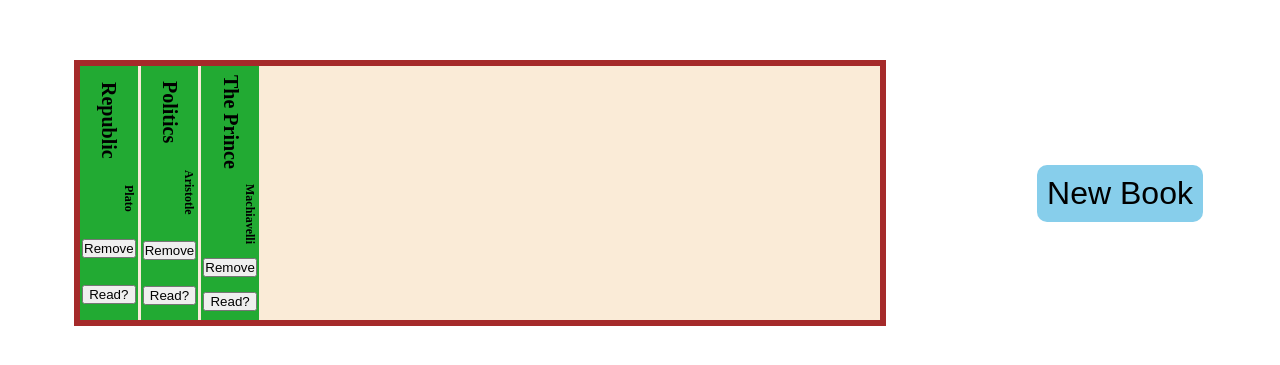
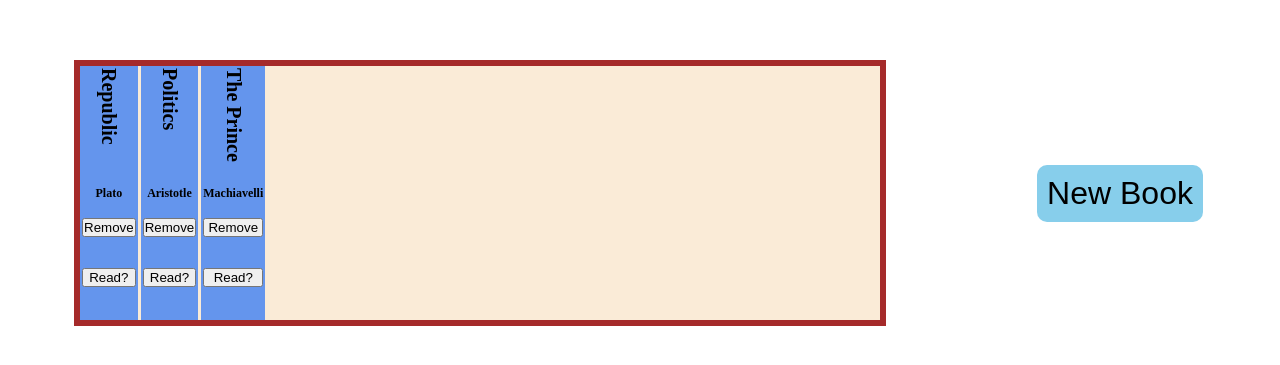
Before and after one commit to weboffools/library, a plain HTML site: page index.html in a window 1280 px wide. Shown: the part 207-572 px from the top of the page. Drawn offline with Linux system fonts and the light colour scheme.

Commit message:
Add read book button and functionality

```diff
--- a/main.js
+++ b/main.js
@@ -34,7 +34,13 @@ function removeBookEvent(btn) {
   });
 }
 
-
+function readBookEvent(btn) {
+  btn.addEventListener('click', (e) => {
+    let i = e.target.parentElement.dataset.indexNumber;
+    let book = e.target.parentElement;
+    books[i].readBook(book, i);
+  });
+}
 
 let books = [];
 
@@ -61,6 +67,7 @@ function addBooksToShelf() {
     let readBtn = document.createElement('button');
     readBtn.setAttribute('class', 'read-btn');
     readBtn.textContent = "Read?";
+    readBookEvent(readBtn);
 
     bookDiv.appendChild(title);
     bookDiv.appendChild(author);
@@ -76,8 +83,16 @@ function Book(title, author, pages, read) {
   this.pages = pages;
   this.read = read;
 
-  this.readBook = function() {
-    console.log("Read!");
+  this.readBook = function(book, i) {
+    let currBook = books[i];
+    let btn = book.lastChild;
+    if (currBook.read === 'read') {
+      currBook.read = 'not_read';
+      btn.setAttribute('style', 'background: red; border: none;');
+    } else {
+      currBook.read = 'read';
+      btn.setAttribute('style', 'background: green; border: none;');
+    }
   }
 }
 
--- a/style.css
+++ b/style.css
@@ -33,30 +33,26 @@
 
 .book {
   display: grid;
+  grid-template-rows: 2fr 1fr 1fr 1fr;
   font-size: 1.5rem;
-  align-items: center;
+  align-items: start;
   color: black;
-  background-color: #2a3;
+  background-color:cornflowerblue;
   padding: 2px;
   height: 250px;
 }
 
 .book h3 {
-  display: flex;
-  flex-wrap: wrap;
-  flex-direction: column;
-  justify-content: center;
+  justify-self: center;
   font-size: 1.25rem;
   writing-mode: vertical-rl;
 }
 
 .book h5 {
-  display: flex;
-  flex-wrap: wrap;
-  flex-direction: column;
-  flex-wrap: wrap;
+  justify-self: center;
+  align-self: center;
   font-size: 0.75rem;
-  writing-mode: vertical-rl;
+  writing-mode: sideways-lr;
 }
 
 .sidebar {
```
